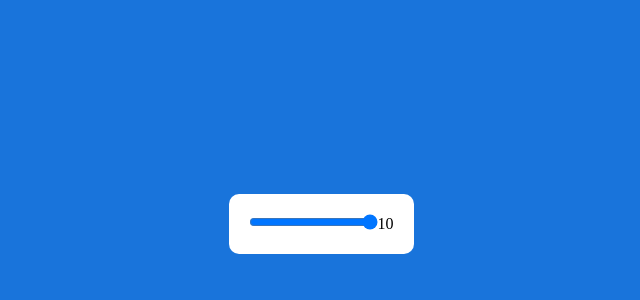
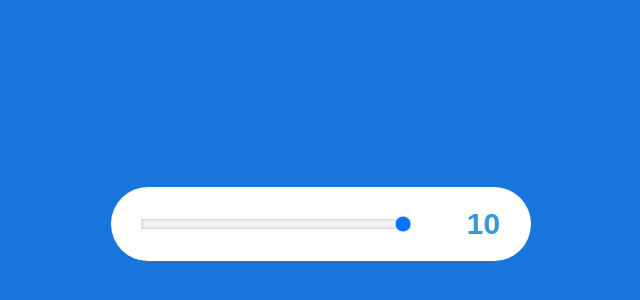
Before and after one commit to SIVA3161/SliderBar, a plain HTML site: page index.html in a window 1280 px wide. Shown: the part 176-476 px from the top of the page, without its empty margins (319-959 px from the left). Drawn offline with Linux system fonts and the light colour scheme.

Commit message:
before adding slider range progress

```diff
--- a/style.css
+++ b/style.css
@@ -6,14 +6,38 @@ html,body{
     height:100%;
     display: grid;
     place-items: center;
-
     background: #1974db;
 }
 .box{
     background: #ffffff;
-    padding: 20px 20px 20px 20px;
-    border-radius: 10px;
+    padding: 20px 20px 20px 30px;
+    border-radius: 50px;
+    box-shadow: 0px 0px 0px rgba(0,0,0,0.1);
     display: flex ;
     align-items: center;
+}
+.box .slider{
+    height: 5px;
+    width: 300px;
+    display: flex;
+    align-items: center;
+    margin-right: 15px;
+}
+.box .slider input{
+    height: 10px;
+    width:90%;
+    -webkit-appearance: none;
+    outline: none;
+    background: #f2f2f2;
+    box-shadow: inset 0px 0px 4px rgba(0, 0, 0, 0.2);
+}
 
+
+.box .value{
+    font-size: 30px;
+    font-weight: 600;
+    font-family: sans-serif;
+    color: #3498db;
+    width: 55px;
+    text-align: center;
 }
```
